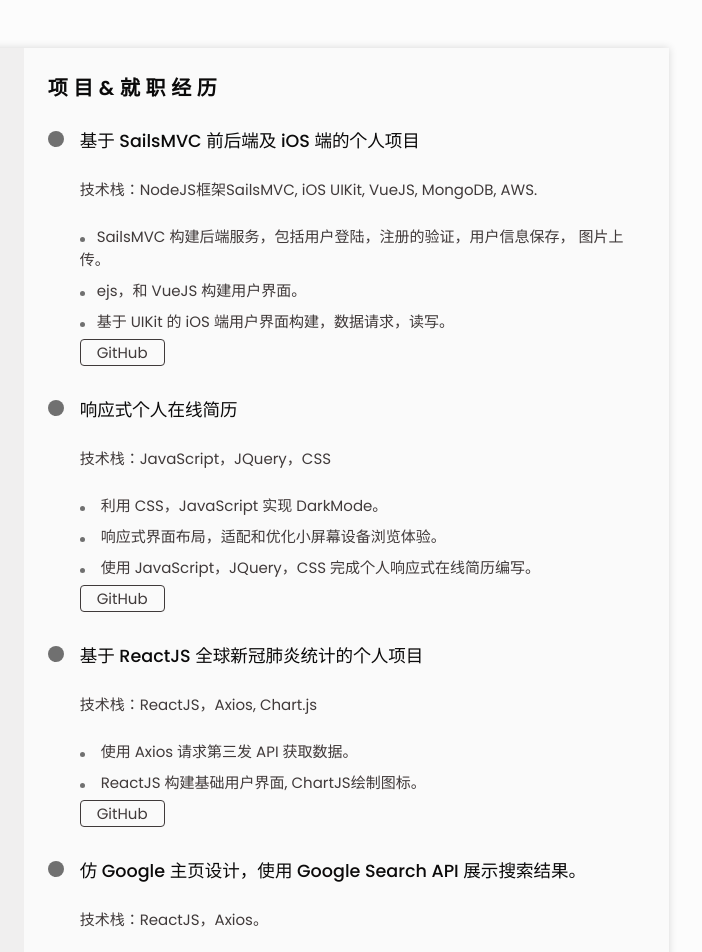
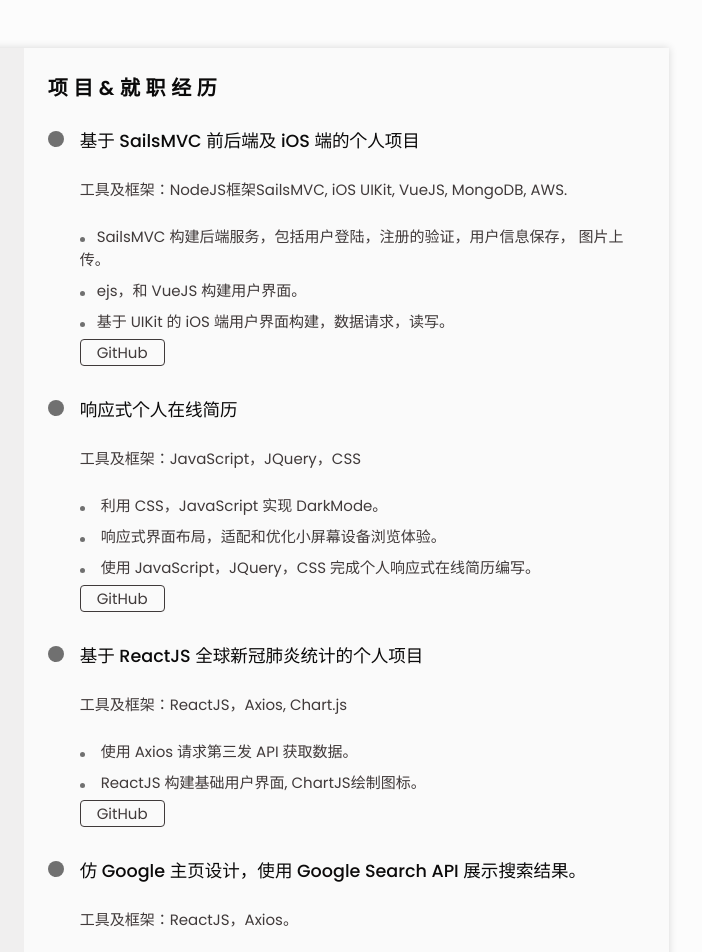
Before and after one commit to Ari-Chou/resume, a plain HTML site: page index.html in a window 1280 px wide. Shown: the top 952 px of the page, 455-1157 px from the left. Drawn offline with nearby package versions, Linux system fonts and the light colour scheme.

Commit message:
modified some text

```diff
--- a/index.html
+++ b/index.html
@@ -185,7 +185,8 @@
                     基于 SailsMVC 前后端及 iOS 端的个人项目
                   </h3>
                   <span class="experience_company">
-                    技术栈：NodeJS框架SailsMVC, iOS UIKit, VueJS, MongoDB, AWS.
+                    工具及框架：NodeJS框架SailsMVC, iOS UIKit, VueJS, MongoDB,
+                    AWS.
                   </span>
                   <ul class="experience__description">
                     <li class="experience__name">
@@ -219,7 +220,7 @@
                 <div class="experience__data bd-grid">
                   <h3 class="experience__title">响应式个人在线简历</h3>
                   <span class="experience_company">
-                    技术栈：JavaScript，JQuery，CSS
+                    工具及框架：JavaScript，JQuery，CSS
                   </span>
                   <ul class="experience__description">
                     <li class="experience__name">
@@ -254,7 +255,7 @@
                     基于 ReactJS 全球新冠肺炎统计的个人项目
                   </h3>
                   <span class="experience_company">
-                    技术栈：ReactJS，Axios, Chart.js
+                    工具及框架：ReactJS，Axios, Chart.js
                   </span>
                   <ul class="experience__description">
                     <li class="experience__name">
@@ -285,7 +286,7 @@
                     仿 Google 主页设计，使用 Google Search API 展示搜索结果。
                   </h3>
                   <span class="experience_company">
-                    技术栈：ReactJS，Axios。
+                    工具及框架：ReactJS，Axios。
                   </span>
                   <ul class="experience__description">
                     <li class="experience__name">
```
